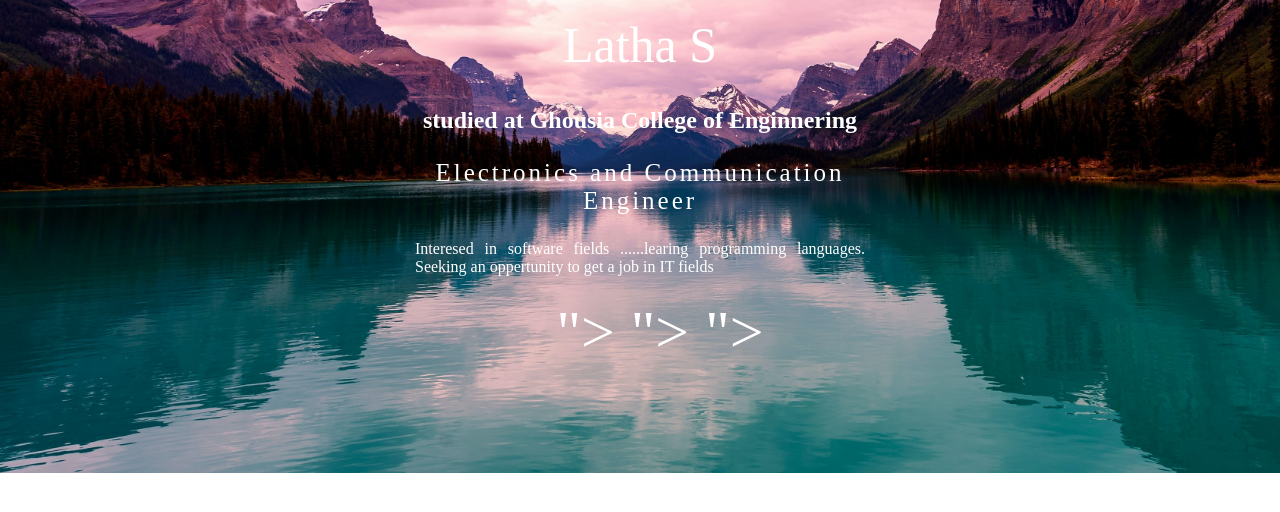
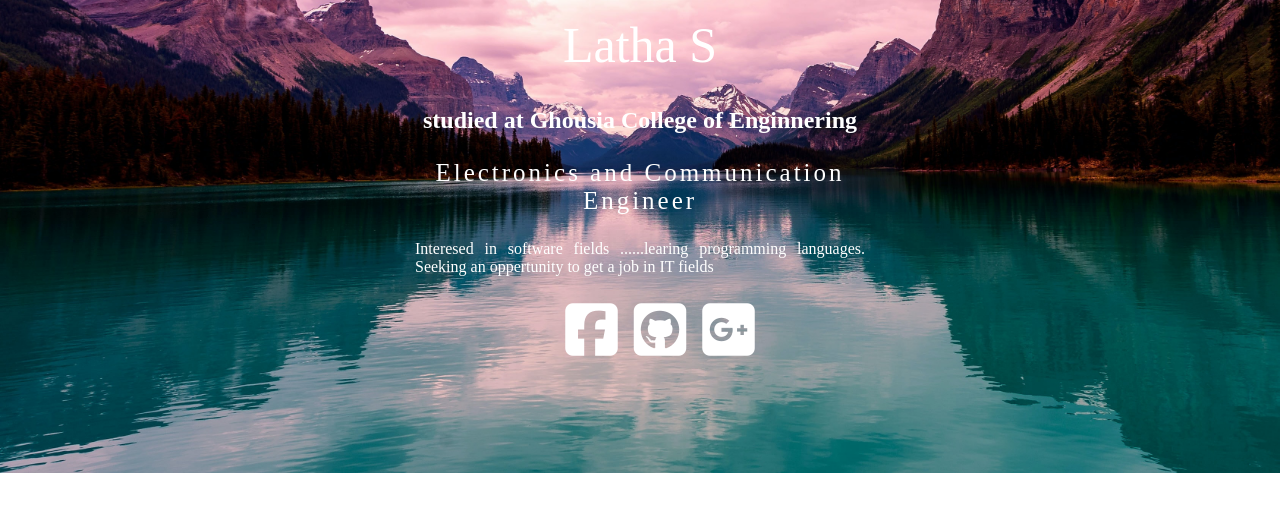
Before and after one commit to Lathas0123/Lathas0123.github.io, a plain HTML site: page index.html in a window 1280 px wide. Shown: the part 286-798 px from the top of the page. Drawn offline with Linux system fonts and the light colour scheme.

Commit message:
css html

```diff
--- a/index.html
+++ b/index.html
@@ -2,6 +2,7 @@
 <html lang="en">
 <head>
     <meta charset="UTF-8">
+    <script src="https://use.fontawesome.com/d1341f9b7a.js"></script>
     <meta name="viewport" content="width=, initial-scale=1.0">
     <link rel="stylesheet" href="style.css">
     <title>Personal Webpage</title>
@@ -16,10 +17,11 @@
     <p>Interesed in software fields ......learing programming languages. Seeking an oppertunity to get a job in IT fields</p>
 
 <ul>
-    <li> <a href="<i class="fa fa-facebook-square" aria-hidden="true"></i>"></a>  </li>
-    <li> <a href="<i class="fa fa-github-square" aria-hidden="true"> </i>"></a>   </li>
-    <li> <a href="<i class="fa fa-google-plus-square" aria-hidden="true"></i>"></a>   </li>
+    <li> <a href="a"> <i class="fa fa-facebook-square" aria-hidden="true"></i></a>  </li>
+    <li> <a href="a"> <i class="fa fa-github-square" aria-hidden="true"> </i></a>   </li>
+    <li> <a href="a"> <i class="fa fa-google-plus-square" aria-hidden="true"></i></a></li>
     </ul>
+
 </div>
 </body>
 </html>
```
